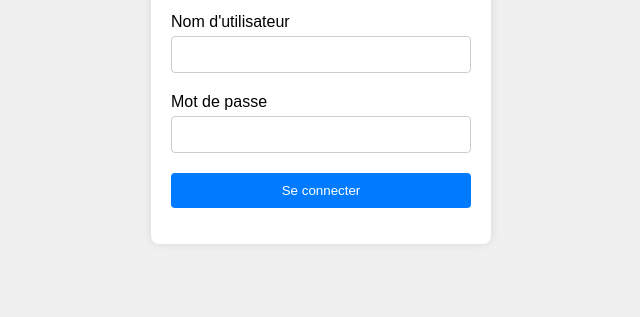
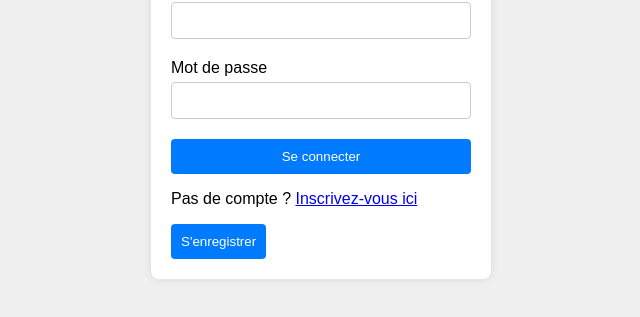
Before and after one commit to ChamPoingYT/LeGrosFrontARomano, a plain HTML site: page index.html in a window 1280 px wide. Shown: the part 315-632 px from the top of the page, without its empty margins (319-959 px from the left). Drawn offline with Linux system fonts and the light colour scheme.

Commit message:
Update index.html

```diff
--- a/index.html
+++ b/index.html
@@ -19,6 +19,10 @@
             <button type="submit">Se connecter</button>
         </form>
         <p id="error-message" class="error"></p>
+        <p>Pas de compte ? <a href="signup.html">Inscrivez-vous ici</a></p>
+
+        <!-- Bouton S'enregistrer -->
+        <button id="registerButton">S'enregistrer</button>
     </div>
     <script src="script.js"></script>
 </body>
```
